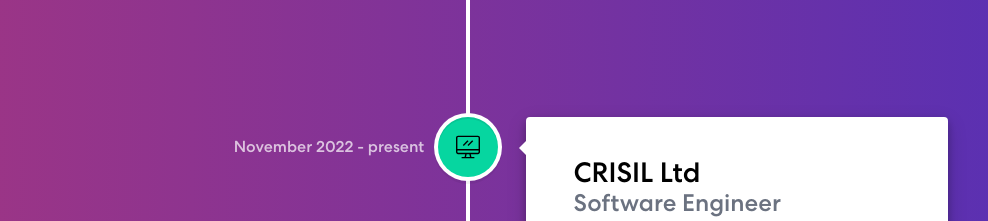
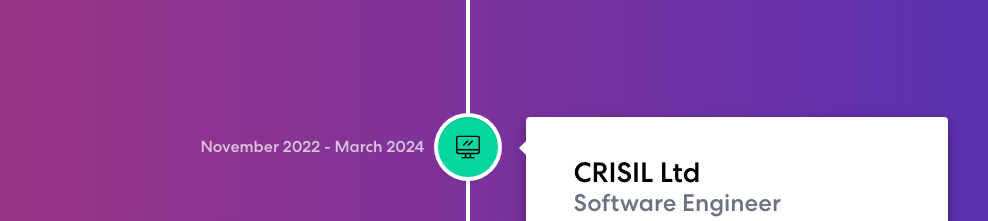
Before and after one commit to tanmayrsm/portfolio1, a React (Create React App) app: page / in a window 1280 px wide. Shown: the part 1240-1461 px from the top of the page, without its empty margins (172-1160 px from the left). Built offline with nearby package versions, Linux system fonts and the light colour scheme.

Commit message:
Update data.js

```diff
--- a/src/components/data.js
+++ b/src/components/data.js
@@ -39,7 +39,7 @@
     description:
       '<ul><li>Developing webapp acting as prior steps for <b>credit rating / credit analysis</b> of any entity (company) </li><li> Design and implementing <b>user interface</b> Merging and maintaining features with APKs to ensure seamless experience in handheld device and desktops </li><li> Creating microservices, APIs , <b>middleware(Kafka)</b> for messaging systems and writing optimized queries</li><li>Tech stack - Angular 12+, Spring boot, Java, reactJs, Kafka, MySQL</li><ul>',
     buttonText: "View Frontend Projects",
-    date: "November 2022 - present",
+    date: "November 2022 - March 2024",
     icon: "work",
     techStack :[angular, spring, kafka, react, mysql, js]
   },
```
